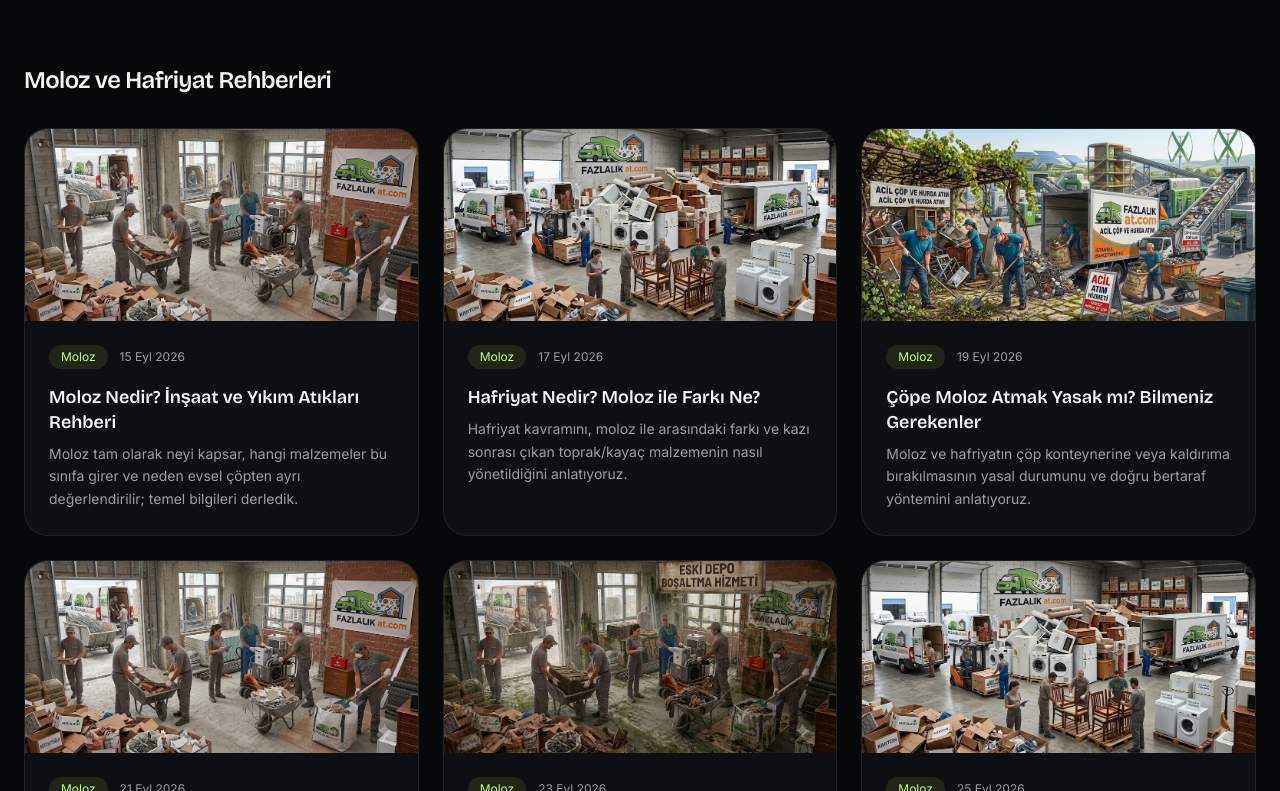
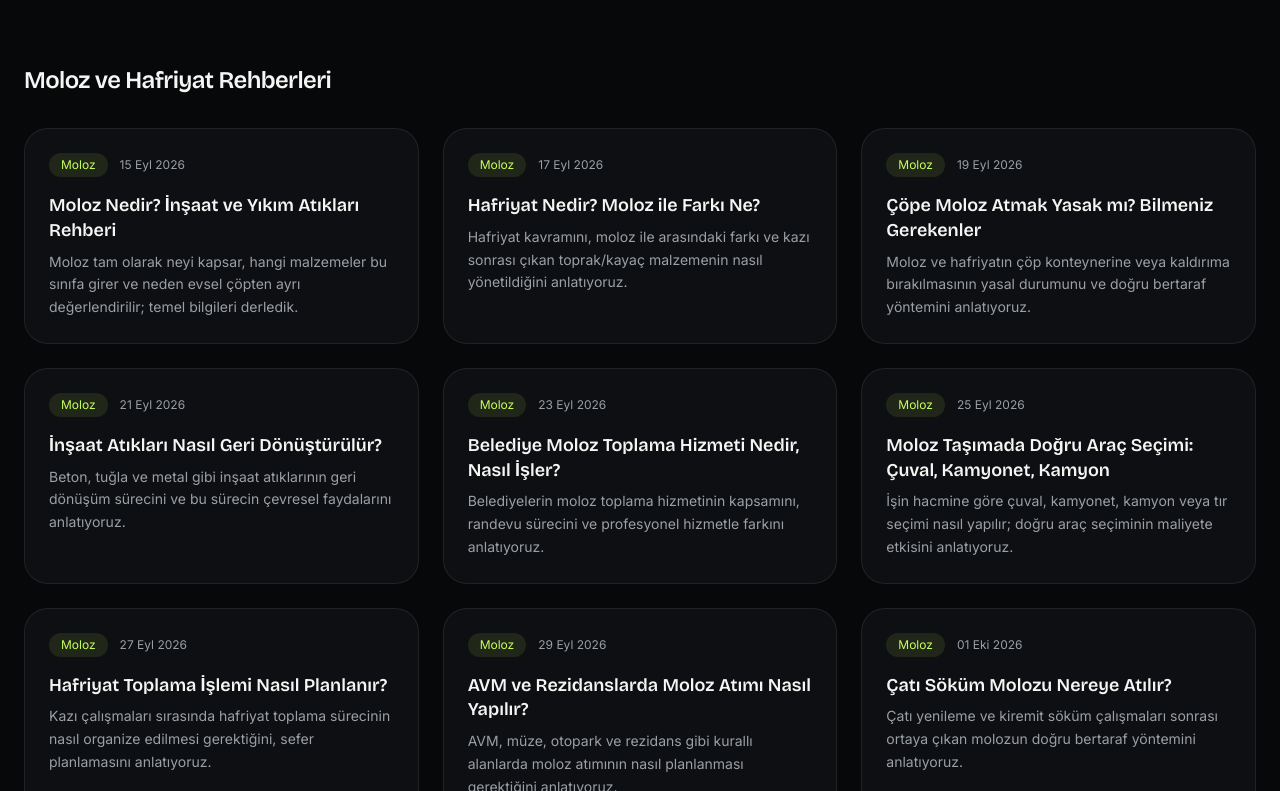
Before and after one commit to muhammet122345/WebSites, a Next.js app: page /blog in a window 1280 px wide. Shown: the part 8869-9660 px from the top of the page. Built offline with nearby package versions, Linux system fonts and the light colour scheme.

Commit message:
Hide images on Moloz blog post cards

```diff
--- a/src/app/blog/page.tsx
+++ b/src/app/blog/page.tsx
@@ -23,7 +23,7 @@ export async function generateMetadata(): Promise<Metadata> {
   };
 }
 
-const GROUPS: { label: string; anchor: string; categories: string[] }[] = [
+const GROUPS: { label: string; anchor: string; categories: string[]; hideImage?: boolean }[] = [
   { label: "İlçe Rehberleri", anchor: "ilce-rehberleri", categories: ["Bölge Rehberi"] },
   { label: "Mahalle Rehberleri", anchor: "mahalle-rehberleri", categories: ["Mahalle Rehberi"] },
   {
@@ -35,6 +35,7 @@ const GROUPS: { label: string; anchor: string; categories: string[] }[] = [
     label: "Moloz ve Hafriyat Rehberleri",
     anchor: "moloz-hafriyat-rehberleri",
     categories: ["Moloz"],
+    hideImage: true,
   },
   {
     label: "Fiyatlandırma ve Karşılaştırmalar",
@@ -43,12 +44,13 @@ const GROUPS: { label: string; anchor: string; categories: string[] }[] = [
   },
 ];
 
-function PostCard({ post, priority }: { post: BlogPost; priority: boolean }) {
+function PostCard({ post, priority, hideImage }: { post: BlogPost; priority: boolean; hideImage?: boolean }) {
   return (
     <Link
       href={`/blog/${post.slug}`}
       className="group overflow-hidden rounded-3xl border border-line bg-background-elevated"
     >
+      {!hideImage && (
         <div className="relative h-48 w-full overflow-hidden">
           <Image
             src={post.image}
@@ -59,6 +61,7 @@ function PostCard({ post, priority }: { post: BlogPost; priority: boolean }) {
             className="object-cover transition-transform duration-700 group-hover:scale-110"
           />
         </div>
+      )}
       <div className="p-6">
         <div className="flex items-center gap-3 text-xs text-muted">
           <span className="rounded-full bg-accent/10 px-3 py-1 text-accent">{post.category}</span>
@@ -125,7 +128,7 @@ export default async function BlogIndexPage() {
                   {posts.map((post) => {
                     const priority = renderedCount < 3;
                     renderedCount += 1;
-                    return <PostCard key={post.slug} post={post} priority={priority} />;
+                    return <PostCard key={post.slug} post={post} priority={priority} hideImage={group.hideImage} />;
                   })}
                 </div>
               </section>
```
Lines whose indentation alone changed are shown as unchanged.
